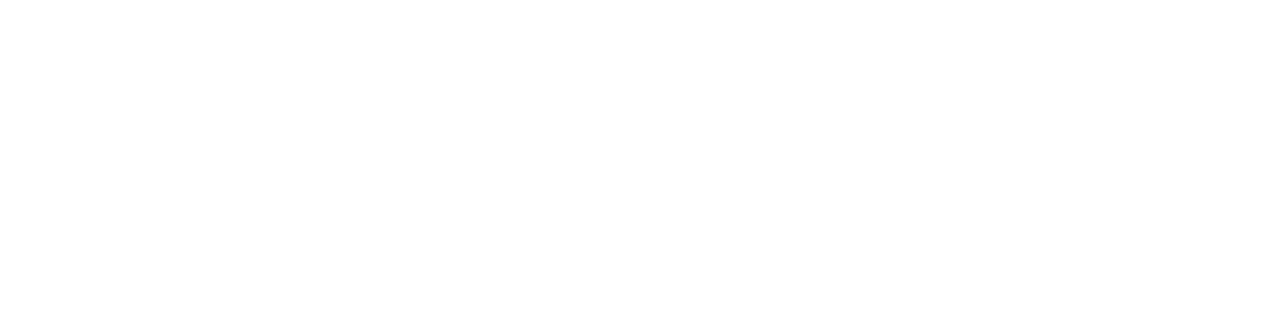
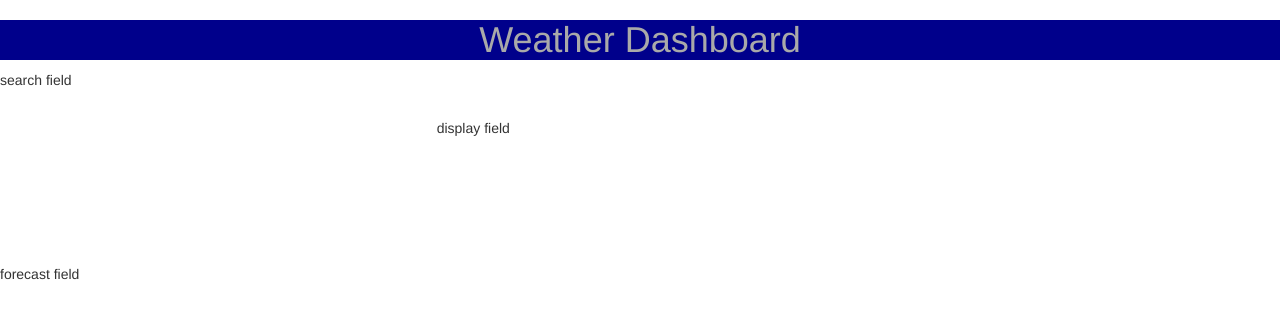
Before and after one commit to Jsbaxter560/weather-dashboard, a plain HTML site: page index.html in a window 1280 px wide. Drawn offline with nearby package versions, Linux system fonts and the light colour scheme.

Commit message:
introduction of rows and columns in which to display data and extract user info

```diff
--- a/assets/style.css
+++ b/assets/style.css
@@ -0,0 +1,4 @@
+.header {
+    background-color: darkblue;
+
+}
--- /dev/null
+++ b/assets/styles.css
@@ -0,0 +1,13 @@
+header {
+    background-color: darkblue;
+    color: darkgray;
+    text-align: center;
+}
+
+.jumbotron {
+    background: transparent;
+}
+
+#forecast {
+
+}
--- a/index.html
+++ b/index.html
@@ -5,15 +5,20 @@
     <meta http-equiv="X-UA-Compatible" content="IE=edge">
     <meta name="viewport" content="width=device-width, initial-scale=1.0">
     <title>Weather Dashboard</title>
-    <link src="style.css">
+    <link rel="stylesheet" href="https://maxcdn.bootstrapcdn.com/bootstrap/3.4.1/css/bootstrap.min.css">
+    <script src="https://ajax.googleapis.com/ajax/libs/jquery/3.5.1/jquery.min.js"></script>
+    <script src="https://maxcdn.bootstrapcdn.com/bootstrap/3.4.1/js/bootstrap.min.js"></script>
+    <link rel="stylesheet" href="assets/styles.css">
 </head>
 <script src="assets/script.js"></script>
 <body>
-    <header>
-
+    <header><!-- header with name of app -->
+        <h1 class="container-fluid" id="header">Weather Dashboard</h1>
     </header>
-    <div>
-
+    <div class="row">
+        <div class="col-sm-4">search field</div>
+        <div class="jumbotron col-sm-8" id="display">display field</div>
+        <div class="jumbotron col-sm-8" id="forecast">forecast field</div>
     </div>
     <div>
 
```
